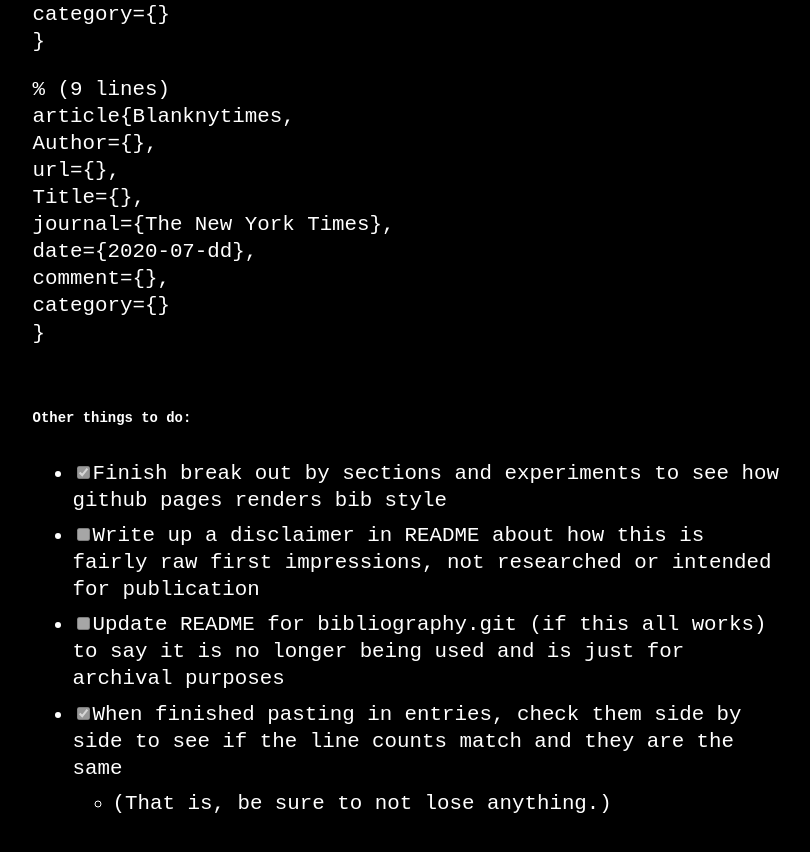
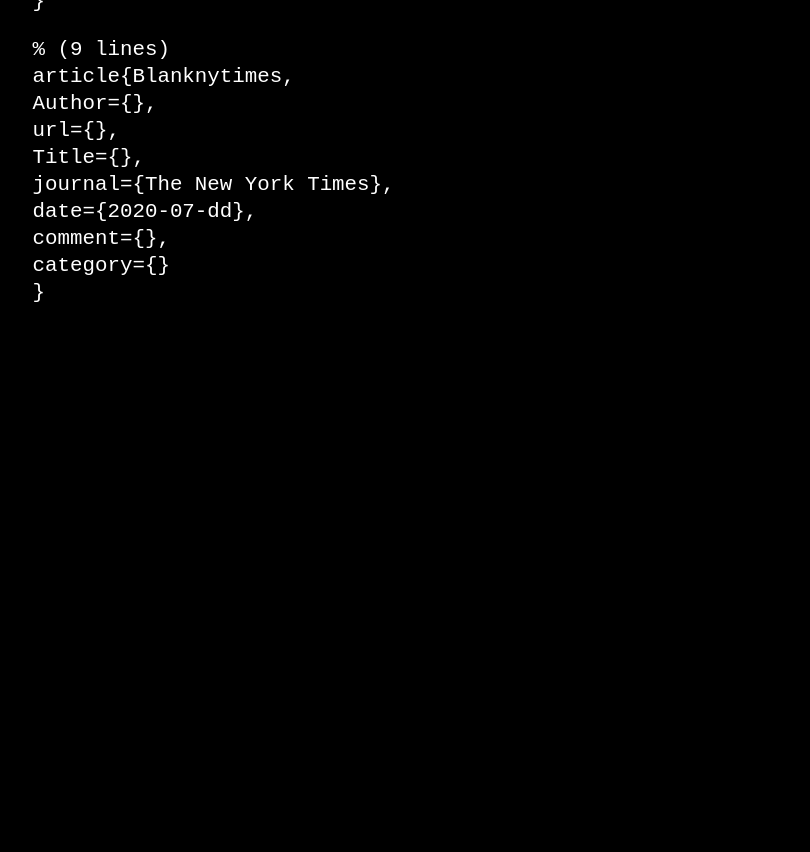
Before and after one commit to dynohub/dynohub.github.io, a Jekyll site: the page built from bibliography/index.md, in a window 1280 px wide and 900 px high, scrolled down 3633 px. Shown: the top 852 px of the window, without its empty margins (233-1043 px from the left). Built offline with Jekyll 4.4.1, drawn with Linux system fonts in a browser that asks for light colours; our own code applies the rules of GitHub Pages for plain Markdown files; Markdown is read by kramdown in place of the engine named in the settings; after the commit the page ends 4022 px from its top, so only the background shows below that; some of the changed text lies outside the part shown.

Commit message:
move to-dos in bib to local notes file

```diff
--- a/bibliography/index.md
+++ b/bibliography/index.md
@@ -26,8 +25,8 @@ This is a bibliography of everything I've ever read that has any kind of resonan
 ### [Long Entries](Long Entries.md)
 
 
+--------------------------------------------------------------------------------
 ## Key to entries
---------------------------------------------------------------------------------
 @article{uniqueidentifier,
   Author={Last, First and Last, First},
   url={http://www.example.com},
@@ -41,13 +40,13 @@ This is a bibliography of everything I've ever read that has any kind of resonan
 
 
 
+--------------------------------------------------------------------------------
 ## Why this formatting
---------------------------------------------------------------------------------
 Because it lets me pull the entries as bibtex. Long-term viability, etc.
 
 
+--------------------------------------------------------------------------------
 ###### Blank example
---------------------------------------------------------------------------------
 % Add @ sign at beginning to activate
 
 % (7 lines)
@@ -81,10 +80,3 @@ article{Blanknytimes,
   comment={},
   category={}
 }
-
-###### Other things to do:
-* [X] Finish break out by sections and experiments to see how github pages renders bib style
-* [ ] Write up a disclaimer in README about how this is fairly raw first impressions, not researched or intended for publication
-* [ ] Update README for bibliography.git (if this all works) to say it is no longer being used and is just for archival purposes
-* [X] When finished pasting in entries, check them side by side to see if the line counts match and they are the same
-	* (That is, be sure to not lose anything.)
```
Also changed, not shown: other parts of bibliography/index.md (+1 -2 lines).
